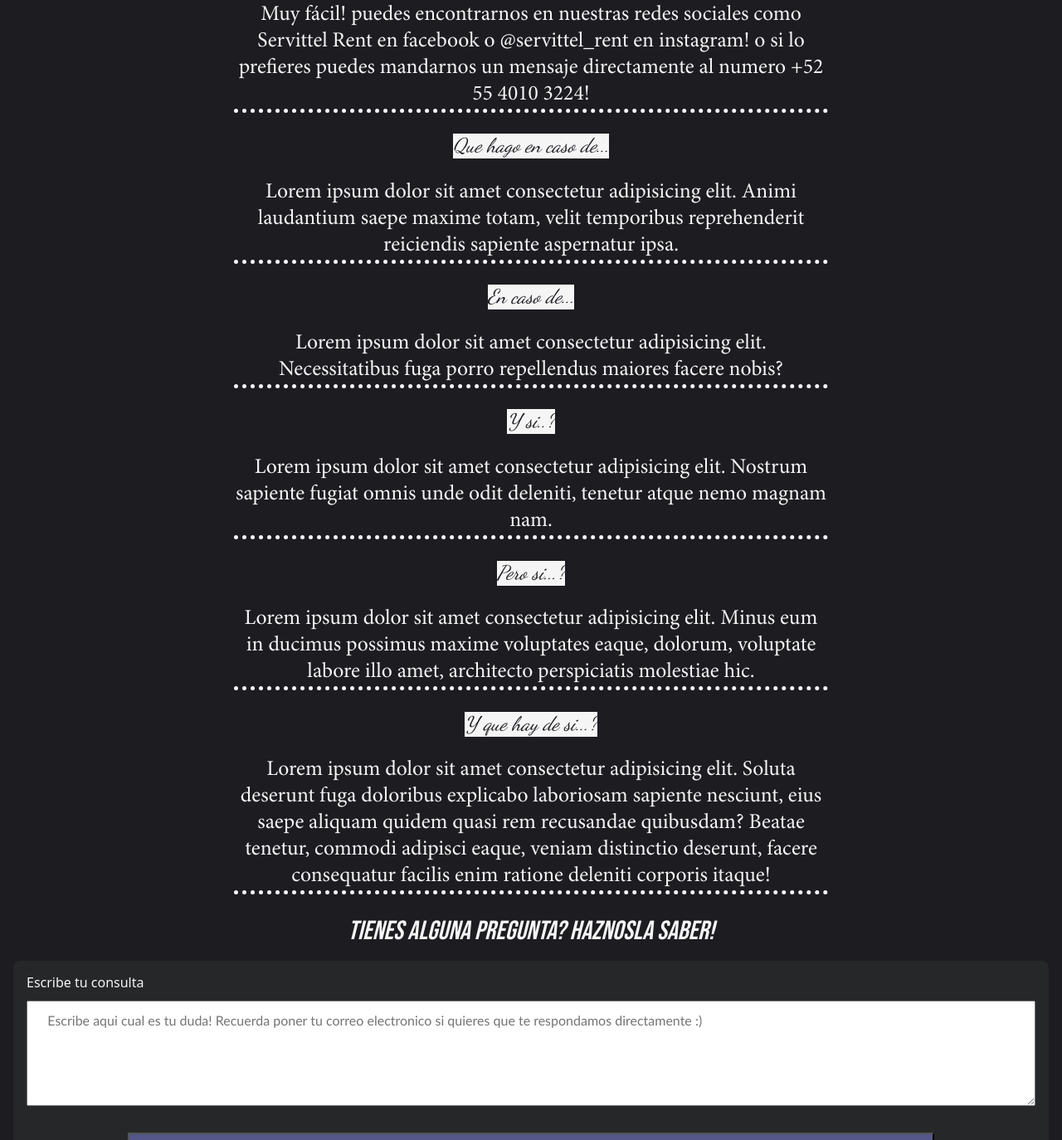
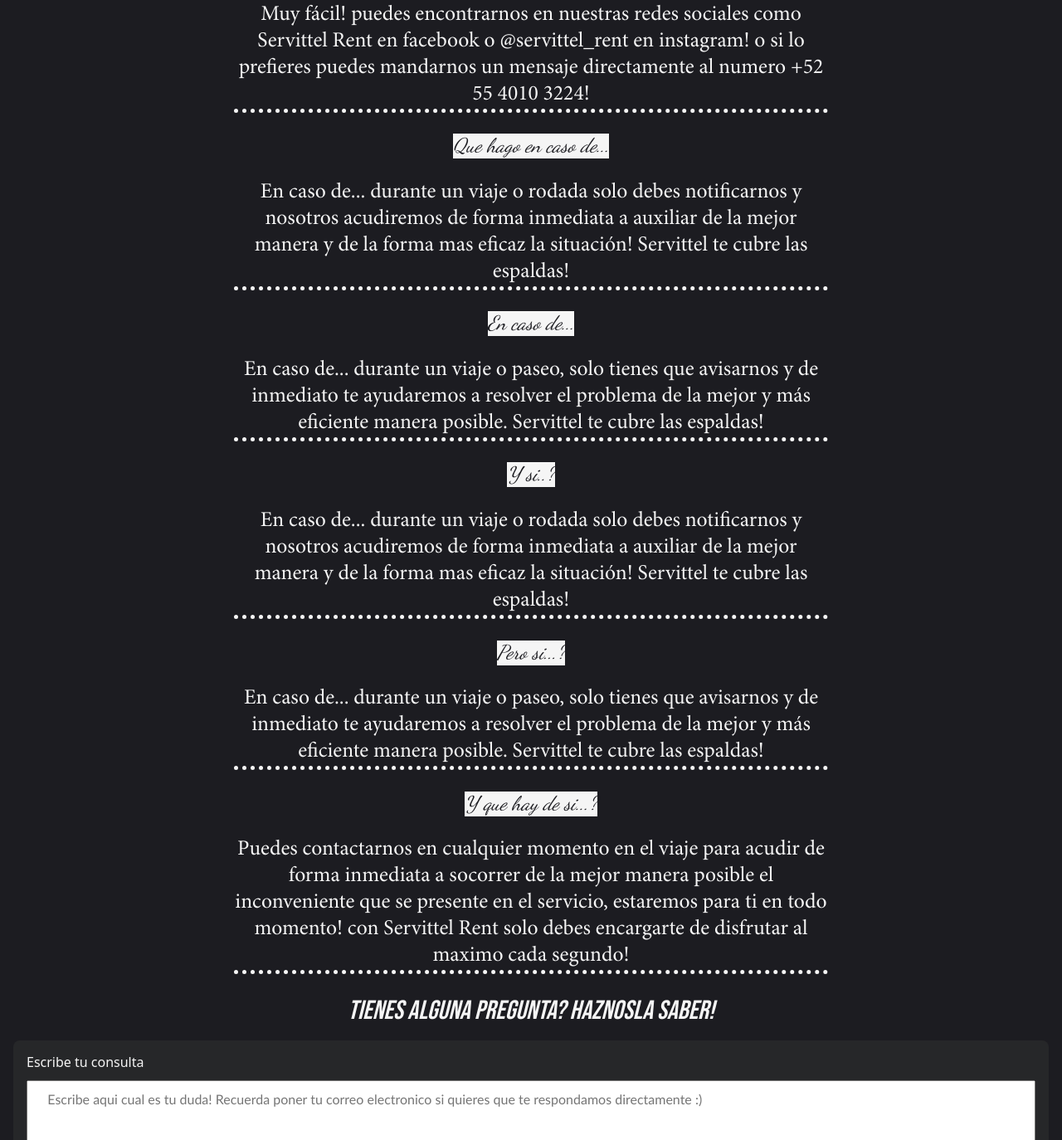
Before and after one commit to AxelSuaste/ServittelRent, a website: page pages/sobreNosotros.html in a window 1280 px wide. Shown: the part 724-2098 px from the top of the page at 83% size. Drawn offline with nearby package versions, Linux system fonts and the light colour scheme.

Commit message:
Se reemplaza todo el texto lorem

```diff
--- a/pages/sobreNosotros.html
+++ b/pages/sobreNosotros.html
@@ -92,31 +92,15 @@
                         <li>Como me comunico con ustedes</li>
                         <p>Muy fácil! puedes encontrarnos en nuestras redes sociales como Servittel Rent en facebook o @servittel_rent en instagram! o si lo prefieres puedes mandarnos un mensaje directamente al numero +52 55 4010 3224!</p>
                         <li>Que hago en caso de...</li>
-                        <p>Lorem ipsum dolor sit amet consectetur adipisicing elit. Animi laudantium saepe maxime totam,
-                            velit
-                            temporibus reprehenderit reiciendis sapiente aspernatur ipsa.</p>
+                        <p>En caso de... durante un viaje o rodada solo debes notificarnos y nosotros acudiremos de forma inmediata a auxiliar de la mejor manera y de la forma mas eficaz la situación! Servittel te cubre las espaldas!</p>
                         <li>En caso de...</li>
-                        <p>Lorem ipsum dolor sit amet consectetur adipisicing elit. Necessitatibus fuga porro
-                            repellendus
-                            maiores
-                            facere nobis?</p>
+                        <p>En caso de... durante un viaje o paseo, solo tienes que avisarnos y de inmediato te ayudaremos a resolver el problema de la mejor y más eficiente manera posible. Servittel te cubre las espaldas!</p>
                         <li>Y si..?</li>
-                        <p>Lorem ipsum dolor sit amet consectetur adipisicing elit. Nostrum sapiente fugiat omnis unde
-                            odit
-                            deleniti, tenetur atque nemo magnam nam.</p>
+                        <p>En caso de... durante un viaje o rodada solo debes notificarnos y nosotros acudiremos de forma inmediata a auxiliar de la mejor manera y de la forma mas eficaz la situación! Servittel te cubre las espaldas!</p>
                         <li>Pero si...?</li>
-                        <p>Lorem ipsum dolor sit amet consectetur adipisicing elit. Minus eum in ducimus possimus maxime
-                            voluptates eaque, dolorum, voluptate labore illo amet, architecto perspiciatis molestiae
-                            hic.
-                        </p>
+                        <p>En caso de... durante un viaje o paseo, solo tienes que avisarnos y de inmediato te ayudaremos a resolver el problema de la mejor y más eficiente manera posible. Servittel te cubre las espaldas!</p>
                         <li>Y que hay de si...?</li>
-                        <p>Lorem ipsum dolor sit amet consectetur adipisicing elit. Soluta deserunt fuga doloribus
-                            explicabo
-                            laboriosam sapiente nesciunt, eius saepe aliquam quidem quasi rem recusandae quibusdam?
-                            Beatae
-                            tenetur, commodi adipisci eaque, veniam distinctio deserunt, facere consequatur facilis enim
-                            ratione
-                            deleniti corporis itaque!</p>
+                        <p>Puedes contactarnos en cualquier momento en el viaje para acudir de forma inmediata a socorrer de la mejor manera posible el inconveniente que se presente en el servicio, estaremos para ti en todo momento! con Servittel Rent solo debes encargarte de disfrutar al maximo cada segundo!</p>
                     </div>
                 </ul>
 
```
